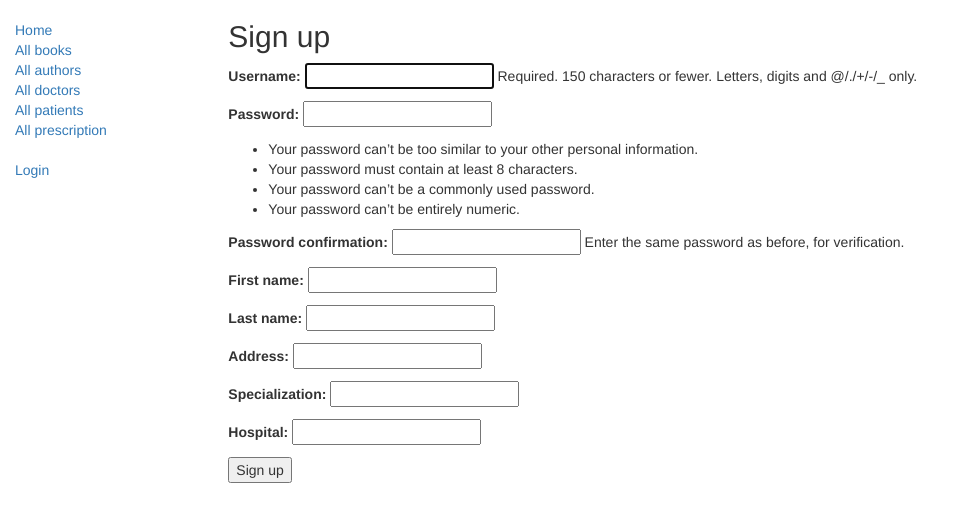
After one commit to yashkgp/Med-Manage, a Django app: page /catalog/signup_doctor/ in a window 1280 px wide. The commit adds this page. Shown: the top 522 px of the page, without its empty margins (0-962 px from the left). Run offline with Django 3.2, Linux system fonts and the light colour scheme; some libraries are stand-ins or nearby versions.

Commit message:
Adds Doctor signup

```diff
--- a/catalog/forms.py
+++ b/catalog/forms.py
@@ -1,6 +1,7 @@
 from django.core.exceptions import ValidationError
 from django.utils.translation import ugettext_lazy as _
 import datetime #for checking renewal date range.
+from django.contrib.auth.forms import UserCreationForm
 
 from django import forms
 
@@ -22,4 +23,9 @@ class RenewBookForm(forms.Form):
 
         # Remember to always return the cleaned data.
         return data
-class SignInDoctor(form.Form):
+class SignInDoctor(UserCreationForm):
+    first_name = forms.CharField(max_length = 30)
+    last_name = forms.CharField(max_length = 30)
+    address = forms.CharField(max_length = 100)
+    specialization = forms.CharField(max_length = 100)
+    hospital  = forms.CharField(max_length= 10)
--- a/catalog/templates/base_generic.html
+++ b/catalog/templates/base_generic.html
@@ -24,6 +24,9 @@
     <li><a href="{% url 'index' %}">Home</a></li>
     <li><a href="{% url 'books' %}">All books</a></li>
     <li><a href="{% url 'authors' %}">All authors</a></li>
+    <li><a href="{% url 'doctors' %}">All doctors</a></li>
+    <li><a href="{% url 'patients' %}">All patients</a></li>
+    <li><a href="{% url 'prescriptions' %}">All prescription</a></li>
   </ul>
 
   <ul class="sidebar-nav">
--- a/catalog/templates/catalog/doctor_detail.html
+++ b/catalog/templates/catalog/doctor_detail.html
@@ -2,7 +2,7 @@
 
 {% block content %}
 
-<h1>Doctors Name: {{ doctor.__str__ }}</h1>
+<h1>Doctors Name: {{ doctor.first_name }}  {{doctor.last_name}}</h1>
 
 <p><strong>Address : </strong> <a>{{ doctor.address }}</a></p>
 <p><strong>Specialization: </strong> {{ doctor.specialization }}</p>
--- /dev/null
+++ b/catalog/templates/signup_doctor.html
@@ -0,0 +1,10 @@
+{% extends "base_generic.html" %}
+
+{% block content %}
+  <h2>Sign up</h2>
+  <form method="post">
+    {% csrf_token %}
+    {{ form.as_p }}
+    <button type="submit">Sign up</button>
+  </form>
+{% endblock %}
--- a/catalog/urls.py
+++ b/catalog/urls.py
@@ -8,13 +8,14 @@ urlpatterns = [
     path('books/', views.BookListView.as_view(), name='books'),
     path('doctors/',views.DoctorListView.as_view(),name='doctors'),
     path('patients/',views.PatientListView.as_view(),name ='patients'),
-    path('prescriptions/',views.PrecriptionListView.as_view()),
+    path('prescriptions/',views.PrecriptionListView.as_view(),name = 'prescriptions'),
     path('doctor/<int:pk>',views.DoctorDetailView.as_view(),name = 'doctor-detail'),
     path('patient/<int:pk>',views.PatientDetailView.as_view(),name = 'patient-detail'),
     path('prescription/<uuid:pk>',views.PrescriptionDetailView.as_view(),name = 'prescription-detail'),
     path('book/<int:pk>', views.BookDetailView.as_view(), name='book-detail'),
     path('authors/', views.AuthorListView.as_view(), name='authors'),
     path('author/<int:pk>', views.AuthorDetailView.as_view(), name='author-detail'),
+    path('signup_doctor/',views.signupdoctor,name = 'signup-doctor')
 ]
 
 
--- a/catalog/views.py
+++ b/catalog/views.py
@@ -3,7 +3,7 @@ from django.shortcuts import render
 # Create your views here.
 
 from .models import Book, Author, BookInstance, Genre, Doctor ,Patient ,Prescription  ,Med_data ,Medicine
-
+from .forms import SignInDoctor
 def index(request):
     """
     View function for home page of site.
@@ -208,3 +208,26 @@ class BookDelete(PermissionRequiredMixin, DeleteView):
     model = Book
     success_url = reverse_lazy('books')
     permission_required = 'catalog.can_mark_returned'
+
+from django.shortcuts import redirect
+from django.contrib.auth import login, authenticate
+
+def signupdoctor(request):
+    if (request.method=='POST'):
+        form = SignInDoctor(request.POST)
+        if form.is_valid() :
+            form.save()
+            first_name = form.cleaned_data.get('first_name')
+            last_name = form.cleaned_data.get('last_name')
+            address = form.cleaned_data.get('address')
+            specailization = form.cleaned_data.get('specialization')
+            hospital = form.cleaned_data.get('hospital')
+            username = form.cleaned_data.get('username')
+            raw_password = form.cleaned_data.get('password1')
+            Doctor.objects.create(first_name=first_name,last_name =last_name ,address=address,specialization = specailization,hospital= hospital)
+            user = authenticate(username=username, password=raw_password)
+            login(request, user)
+            return HttpResponseRedirect(reverse('index') )
+    else :
+        form = SignInDoctor()
+    return render(request, 'signup_doctor.html', {'form': form})
```
Also changed, not shown: catalog/migrations/0026_auto_20180704_1014.py (added), db.sqlite3.
